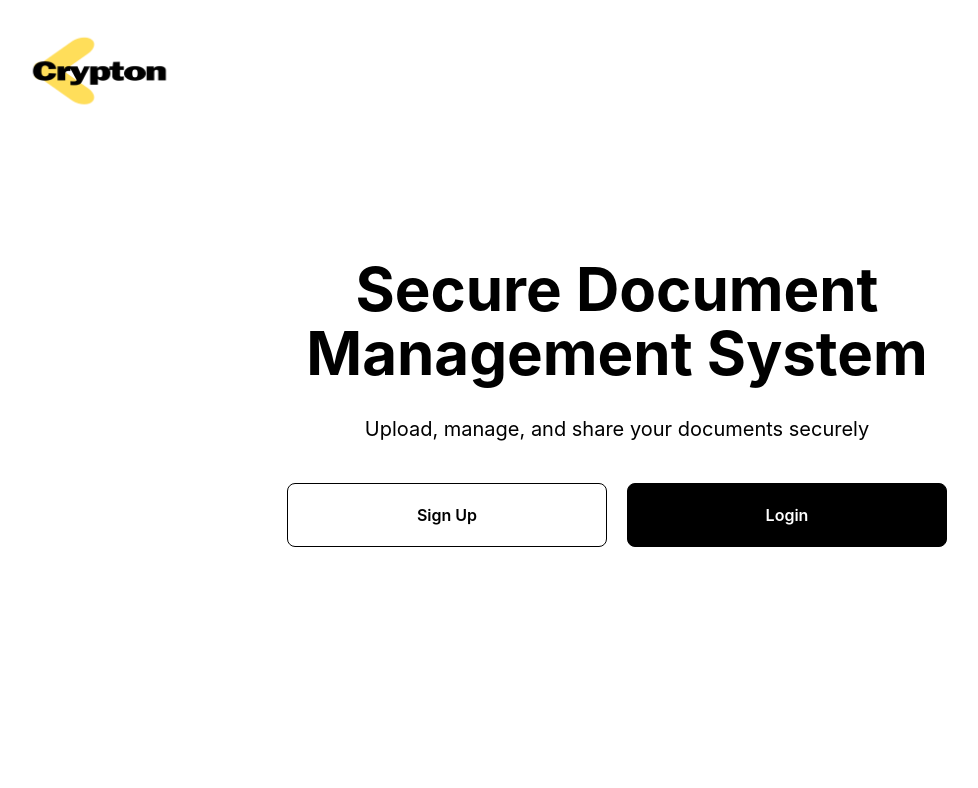
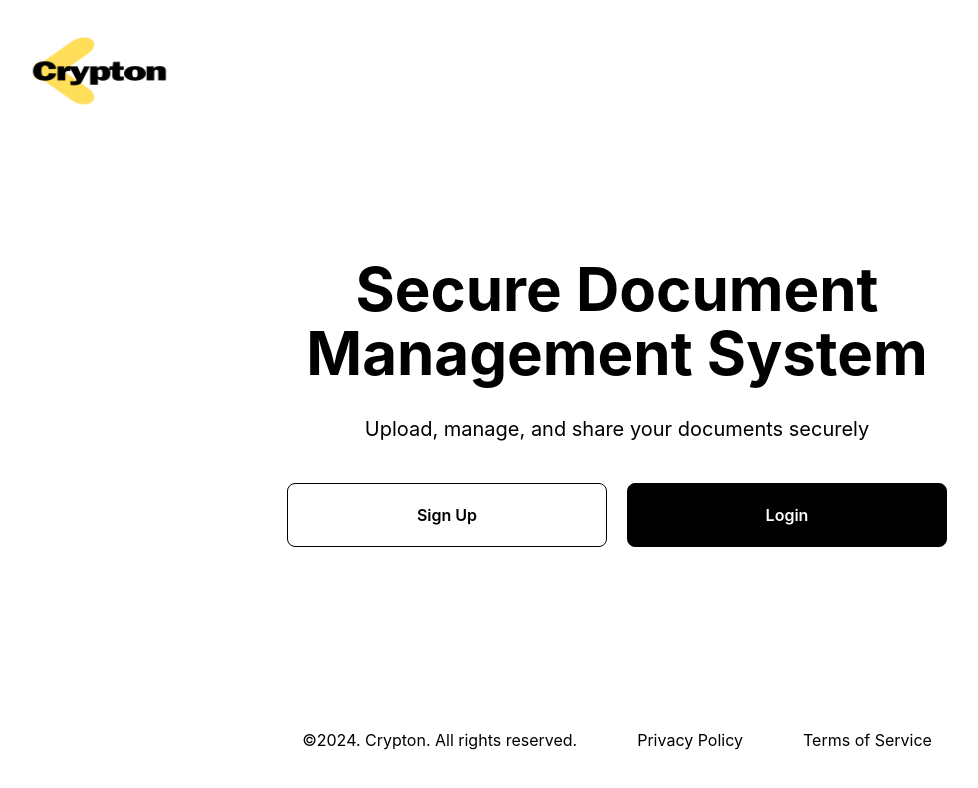
Before and after one commit to crypton-guardians/crypton-client, a React (Create React App) app: page / in a window 1280 px wide. Shown: the top 788 px of the page, without its empty margins (23-1001 px from the left). Built offline with nearby package versions, Linux system fonts and the light colour scheme.

Commit message:
feat: 랜딩페이지 푸터, 라우터 추가 (#5)

```diff
--- a/src/pages/landing/LandingPage.styled.ts
+++ b/src/pages/landing/LandingPage.styled.ts
@@ -37,3 +37,16 @@ export const SubTitle = styled.div`
 export const ButtonContainer = styled.div`
   display: flex;
 `;
+
+export const Footer = styled.div`
+  position: fixed;
+  bottom: 0;
+  display: flex;
+  justify-content: center;
+  padding: 20px;
+  width: 800px;
+`;
+
+export const FooterItem = styled.div`
+  padding: 30px;
+`;
--- a/src/pages/landing/LandingPage.tsx
+++ b/src/pages/landing/LandingPage.tsx
@@ -1,8 +1,10 @@
-import React from 'react';
+import * as S from './LandingPage.styled';
+import { useNavigate } from 'react-router-dom';
 import CustomButton from 'components/common/button/CustomButton';
-import * as S from './LandingPage.styled';
 
 export default function LandingPage() {
+  const navigate = useNavigate();
+
   return (
     <>
       <S.Header>
@@ -15,13 +17,28 @@ export default function LandingPage() {
         </S.Title>
         <S.SubTitle>Upload, manage, and share your documents securely</S.SubTitle>
         <S.ButtonContainer>
-          <CustomButton variant="outline" width="320px" height="64px" textColor="#000">
+          <CustomButton
+            variant="outline"
+            width="320px"
+            height="64px"
+            textColor="#000"
+            onClick={() => navigate('/signup')}>
             Sign Up
           </CustomButton>
-          <CustomButton variant="default" width="320px" height="64px" textColor="#fff">
+          <CustomButton
+            variant="default"
+            width="320px"
+            height="64px"
+            textColor="#fff"
+            onClick={() => navigate('/login')}>
             Login
           </CustomButton>
         </S.ButtonContainer>
+        <S.Footer>
+          <S.FooterItem>©2024. Crypton. All rights reserved.</S.FooterItem>
+          <S.FooterItem>Privacy Policy</S.FooterItem>
+          <S.FooterItem>Terms of Service</S.FooterItem>
+        </S.Footer>
       </S.LandingContainer>
     </>
   );
```
